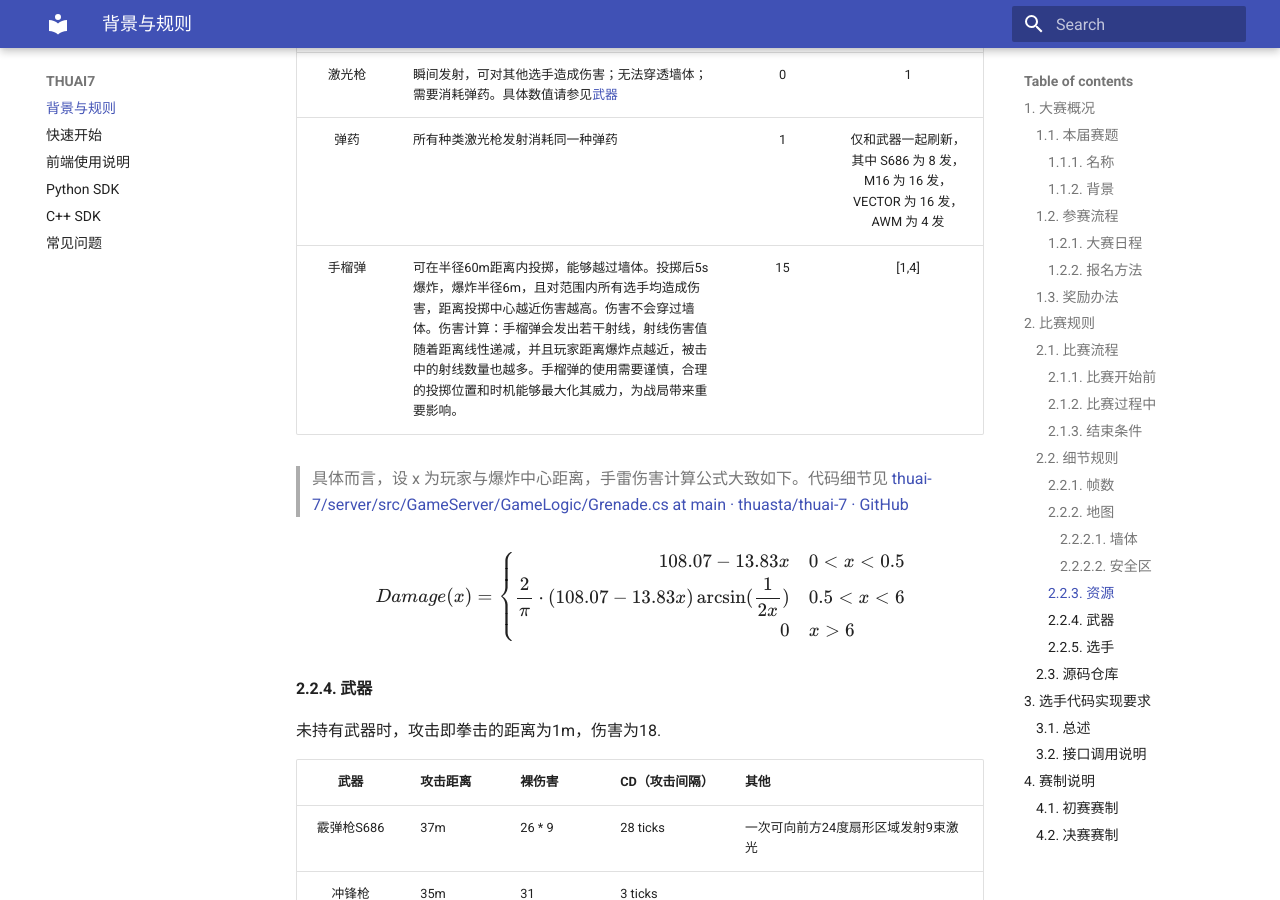
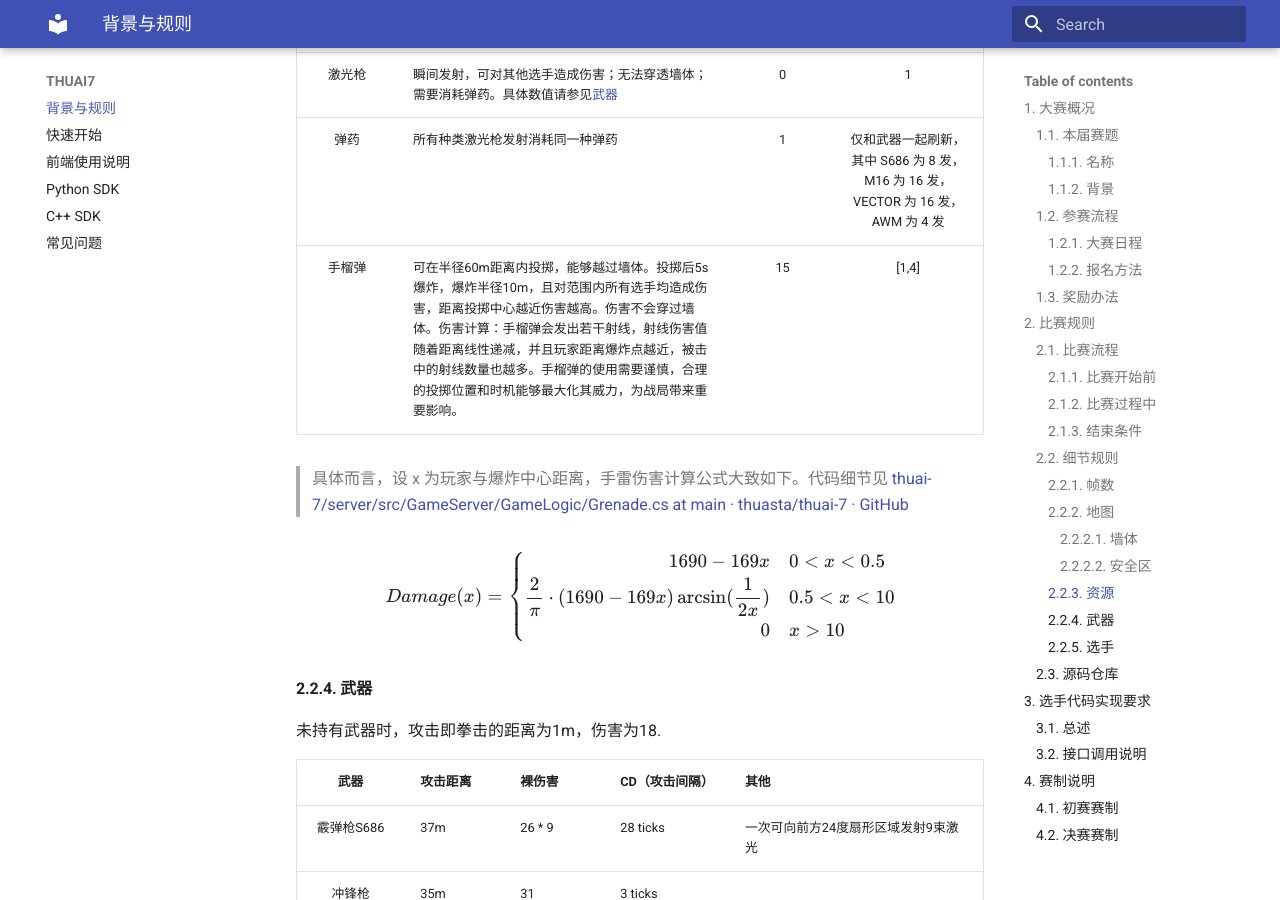
Before and after one commit to thuasta/thuai-7, an MkDocs documentation site: the page built from docs/index.md, in a window 1280 px wide and 900 px high, scrolled down 4050 px. Built offline with MkDocs 1.6.1 and Material for MkDocs 9.7.7, drawn with Linux system fonts in a browser that asks for light colours.

Commit message:
feat: boost grenade

```diff
--- a/docs/index.md
+++ b/docs/index.md
@@ -105,7 +105,7 @@
 | 急救箱 | 恢复75点血量                                                                   | 10     | [1,4] |
 | 激光枪 | 瞬间发射，可对其他选手造成伤害；无法穿透墙体；需要消耗弹药。具体数值请参见[武器](#武器)                                       | 0      | 1 |
 | 弹药  | 所有种类激光枪发射消耗同一种弹药                                                                     | 1      | 仅和武器一起刷新，其中 S686 为 8 发，M16 为 16 发，VECTOR 为 16 发，AWM 为 4 发 |
-| 手榴弹 | 可在半径60m距离内投掷，能够越过墙体。投掷后5s爆炸，爆炸半径6m，且对范围内所有选手均造成伤害，距离投掷中心越近伤害越高。伤害不会穿过墙体。伤害计算：手榴弹会发出若干射线，射线伤害值随着距离线性递减，并且玩家距离爆炸点越近，被击中的射线数量也越多。手榴弹的使用需要谨慎，合理的投掷位置和时机能够最大化其威力，为战局带来重要影响。                       | 15     | [1,4] |
+| 手榴弹 | 可在半径60m距离内投掷，能够越过墙体。投掷后5s爆炸，爆炸半径10m，且对范围内所有选手均造成伤害，距离投掷中心越近伤害越高。伤害不会穿过墙体。伤害计算：手榴弹会发出若干射线，射线伤害值随着距离线性递减，并且玩家距离爆炸点越近，被击中的射线数量也越多。手榴弹的使用需要谨慎，合理的投掷位置和时机能够最大化其威力，为战局带来重要影响。                       | 15     | [1,4] |
 
 > 具体而言，设 x 为玩家与爆炸中心距离，手雷伤害计算公式大致如下。代码细节见 [thuai-7/server/src/GameServer/GameLogic/Grenade.cs at main · thuasta/thuai-7 · GitHub](https://github.com/thuasta/thuai-7/blob/9fbe355bf2ddfd58954d26a81ddeca1a57e68fce/server/src/GameServer/GameLogic/Grenade.cs#L39)
 
@@ -114,9 +114,9 @@ $$
 \begin{aligned}
 Damage(x)=\left\{
 	\begin{aligned}
-	108.07-13.83x & \quad 0<x<0.5\\
-	\frac{2}{\pi}\cdot (108.07-13.83x)\arcsin (\frac{1}{2x}) & \quad 0.5<x<6 \\
- 	0 & \quad x>6
+	1690-169x & \quad 0<x<0.5\\
+	\frac{2}{\pi}\cdot (1690-169x)\arcsin (\frac{1}{2x}) & \quad 0.5<x<10 \\
+ 	0 & \quad x>10
 	\end{aligned}
 	\right.
 \end{aligned}
```
Also changed, not shown: 1 other file.
